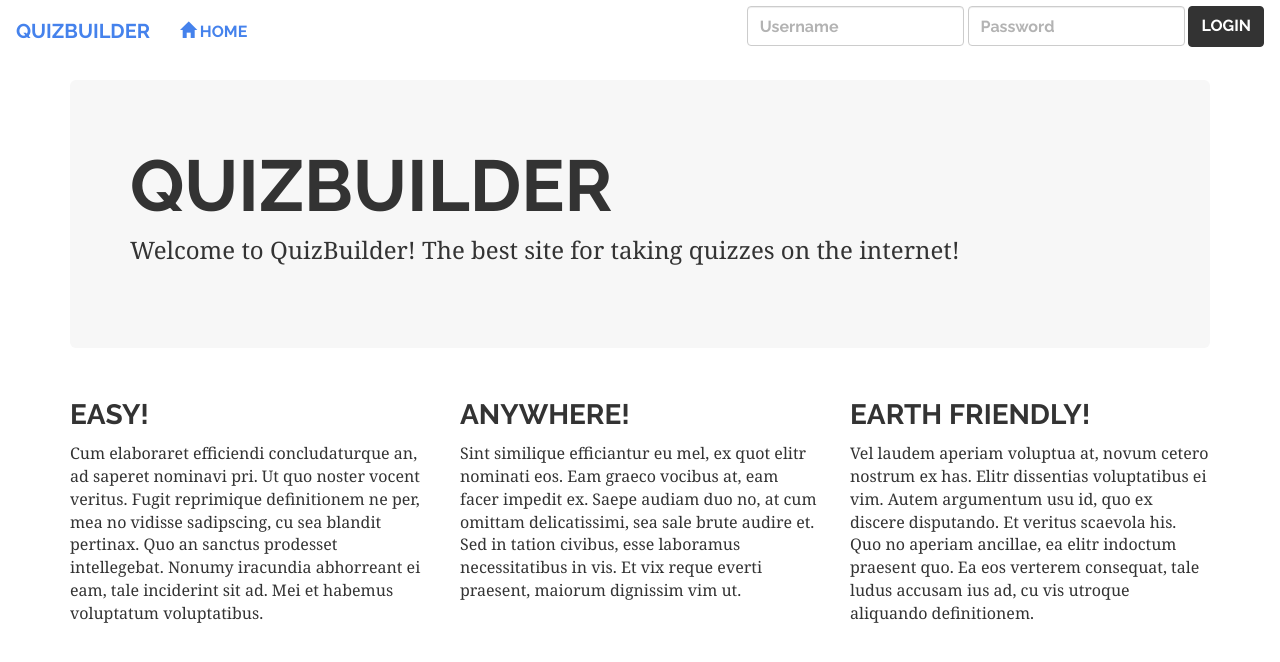
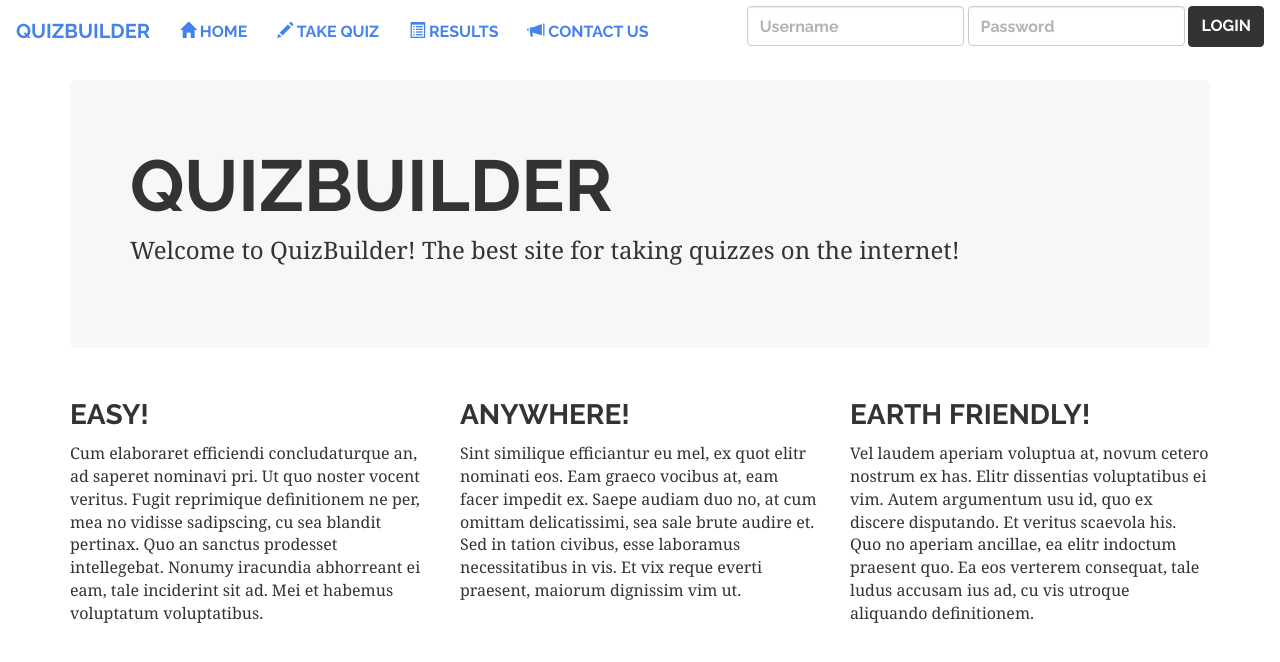
Before and after one commit to vanhouc/QuizBuilderNG, a plain HTML site: page index.html in a window 1280 px wide. Drawn offline with nearby package versions, Linux system fonts and the light colour scheme.

Commit message:
Added additional links to navbar

```diff
--- a/index.html
+++ b/index.html
@@ -22,7 +22,10 @@
         <!-- Content -->
         <div class="collapse navbar-collapse" id="bs-example-navbar-collapse-1">
             <ul class="nav navbar-nav">
-                <li><a href="#"><div class="glyphicon glyphicon-home"></div> Home</a></li>
+                <li><a href="#/default"><div class="glyphicon glyphicon-home"></div> Home</a></li>
+                <li><a href="#/users_quizzes"><div class="glyphicon glyphicon-pencil"></div> Take Quiz</a></li>
+                <li><a href="#"><div class="glyphicon glyphicon-list-alt"></div> Results</a></li>
+                <li><a href="#"><div class="glyphicon glyphicon-bullhorn"></div> Contact Us</a></li>
             </ul>
             <form class="navbar-form navbar-right" role="login">
                 <div class="form-group">
```
